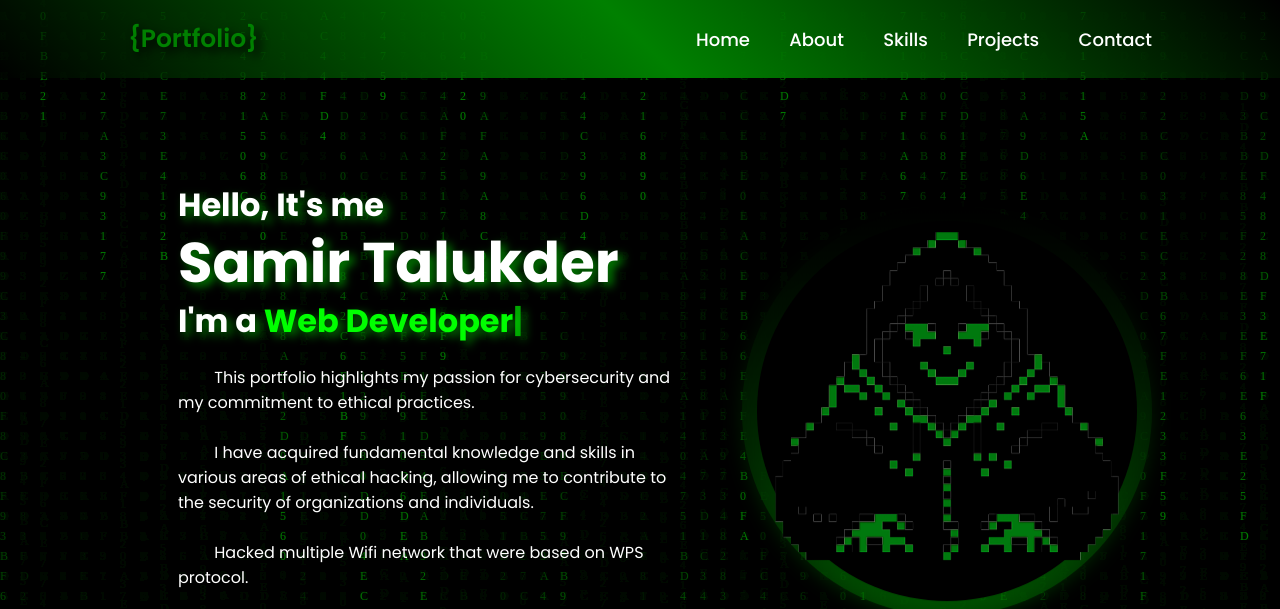
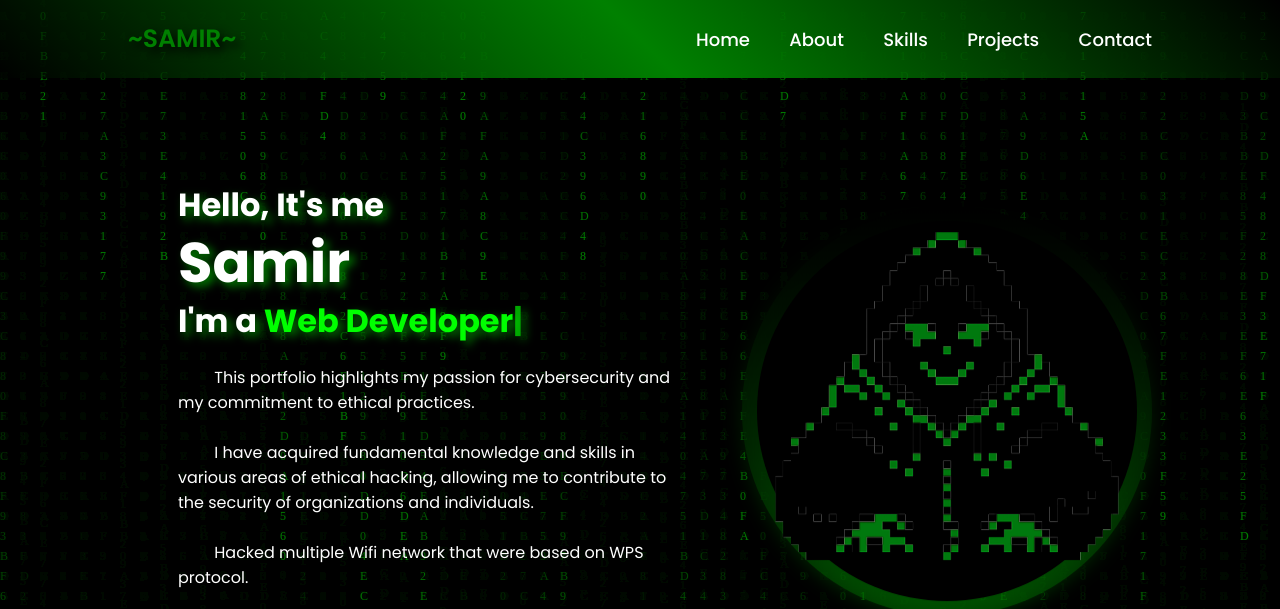
Before and after one commit to devolopersamir/devolopersamir.github.io, a plain HTML site: page index.html in a window 1280 px wide. Shown: the top 609 px of the page. Drawn offline with nearby package versions, Linux system fonts and the light colour scheme; files whose address does not match are found by name.

Commit message:
Update index.html

```diff
--- a/index.html
+++ b/index.html
@@ -19,7 +19,7 @@
     <script src="/JAVASCRIPT/matrix.js"></script>
 
     <header class="header">
-        <a href="#" class="logo">{Portfolio} </a>
+        <a href="#" class="logo"> ~SAMIR~ </a>
 
         <nav class="navbar">
             <a href="#home" style="--i:1;" class="active">Home</a>
@@ -34,7 +34,7 @@
 
         <div class="home-content" data-scroll data-scroll-speed="-5" >
             <h3 class="mu">Hello, It's me</h3>
-            <h1>Samir Talukder</h1>
+            <h1>Samir</h1>
             <h3>I'm a <span class="pro-text">
                 <script>
                    var typed = new Typed(".pro-text", {
```
